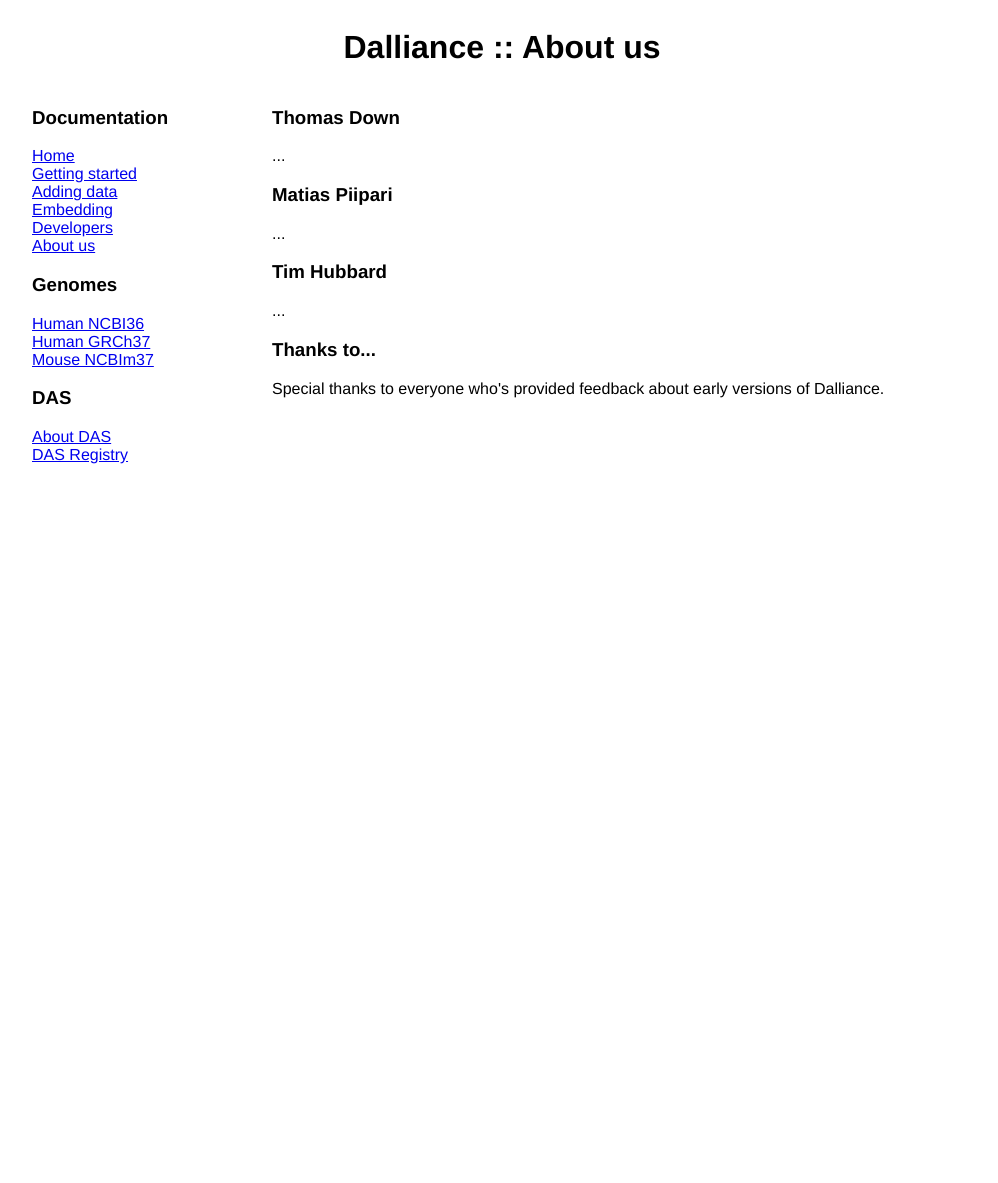
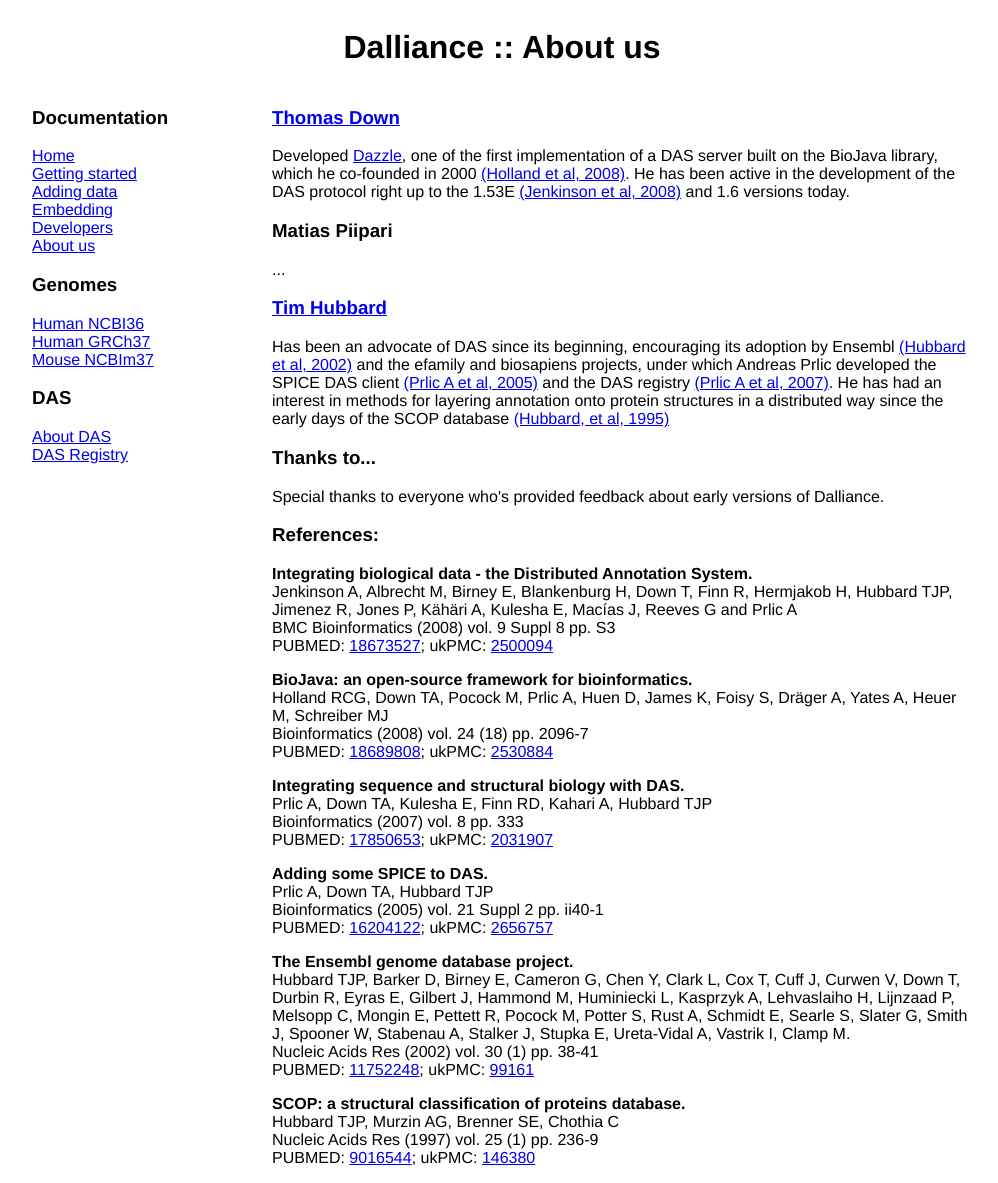
Before and after one commit to dasmoth/dalliance, a Jekyll site: the page built from web/about.html, in a window 1280 px wide. Shown: the whole page, without its empty margins (138-1136 px from the left). Built offline with Jekyll 4.4.1, drawn with Linux system fonts in a browser that asks for light colours; before the commit the page ends 900 px from its top, so only the background shows below that.

Commit message:
about.html edited

```diff
--- a/web/about.html
+++ b/web/about.html
@@ -2,23 +2,83 @@
 layout: default
 title: About us
 ---
-<h3>Thomas Down</h3>
-<p>
-...
-</p>
+<h3><a href="http://www.gurdon.cam.ac.uk/down.html">Thomas Down</a></h3>
+
+<p>Developed <a href="http://www.biojava.org/wiki/Dazzle">Dazzle</a>,
+one of the first implementation of a DAS server built on the BioJava library,
+which he co-founded in 2000 <a href="#pubmed_18689808">(Holland et al,
+2008)</a>. He has been active in the development of the DAS protocol
+right up to the 1.53E <a href="#pubmed_18673527">(Jenkinson et al,
+2008)</a> and 1.6 versions today.</p>
 
 <h3>Matias Piipari</h3>
 <p>
 ...
 </p>
 
-<h3>Tim Hubbard</h3>
-<p>
-...
-</p>
+<h3><a href="http://www.sanger.ac.uk/research/faculty/thubbard/">Tim Hubbard</a></h3>
+
+<p>Has been an advocate of DAS since its beginning, encouraging its
+adoption by Ensembl <a href="#pubmed_11752248">(Hubbard et al,
+2002)</a> and the efamily and biosapiens projects, under which Andreas
+Prlic developed the SPICE DAS client <a href="#pubmed_16204122">(Prlic
+A et al, 2005)</a> and the DAS registry <a
+ href="#pubmed_17850653">(Prlic A et al, 2007)</a>. He has had an
+interest in methods for layering annotation onto protein structures in
+a distributed way since the early days of the SCOP database <a
+ href="#pubmed_9016544">(Hubbard, et al, 1995)</a></p>
 
 <h3>Thanks to...</h3>
 
 <p>
 Special thanks to everyone who's provided feedback about early versions of Dalliance.
 </p>
+
+<h3>References:</h3>
+
+<p><a id="pubmed_18673527" name="pubmed_18673527"></a><b>Integrating biological data - the Distributed Annotation System.</b><br>
+Jenkinson A, Albrecht M, Birney E, Blankenburg H, Down T, Finn R, Hermjakob H, Hubbard TJP, Jimenez R, Jones P, Kähäri A, Kulesha E, Macías J, Reeves G and Prlic A<br>
+BMC Bioinformatics (2008) vol. 9 Suppl 8 pp. S3<br>
+PUBMED: <a href="http://ukpmc.ac.uk/abstract/MED/18673527" rel="external">18673527</a>;
+ukPMC: <a href="http://ukpmc.ac.uk/articles/PMC2500094" rel="external">2500094</a><br>
+</p>
+
+<p><a id="pubmed_18689808" name="pubmed_18689808"></a><b>BioJava: an open-source framework for bioinformatics.</b><br>
+Holland RCG, Down TA, Pocock M, Prlic A, Huen D, James K, Foisy S, Dräger A, Yates A, Heuer M, Schreiber MJ<br>
+Bioinformatics (2008) vol. 24 (18) pp. 2096-7<br>
+PUBMED: <a href="http://ukpmc.ac.uk/abstract/MED/18689808" rel="external">18689808</a>;
+ukPMC: <a href="http://ukpmc.ac.uk/articles/PMC2530884" rel="external">2530884</a><br>
+</p>
+
+<p><a id="pubmed_17850653" name="pubmed_17850653"></a><b>Integrating sequence and structural biology with DAS.</b><br>
+Prlic A, Down TA, Kulesha E, Finn RD, Kahari A, Hubbard TJP<br>
+Bioinformatics (2007) vol. 8 pp. 333<br>
+PUBMED: <a href="http://ukpmc.ac.uk/abstract/MED/17850653" rel="external">17850653</a>;
+ukPMC: <a href="http://ukpmc.ac.uk/articles/PMC2031907" rel="external">2031907</a><br>
+</p>
+
+<p><a id="pubmed_16204122" name="pubmed_16204122"></a><b>Adding some SPICE to DAS.</b><br>
+Prlic A, Down TA, Hubbard TJP<br>
+Bioinformatics (2005) vol. 21 Suppl 2 pp. ii40-1<br>
+PUBMED: <a href="http://ukpmc.ac.uk/abstract/MED/16204122" rel="external">16204122</a>;
+ukPMC: <a href="http://ukpmc.ac.uk/articles/PMC2656757" rel="external">2656757</a><br>
+</p>
+
+<p><a id="pubmed_11752248" name="pubmed_11752248"></a><b>The Ensembl genome database project.</b><br>
+Hubbard TJP, Barker D, Birney E, Cameron G, Chen Y, Clark L,
+Cox T, Cuff J, Curwen V, Down T, Durbin R, Eyras E, Gilbert J,
+Hammond M, Huminiecki L, Kasprzyk A, Lehvaslaiho H, Lijnzaad P,
+Melsopp C, Mongin E, Pettett R, Pocock M, Potter S, Rust A, Schmidt E,
+Searle S, Slater G, Smith J, Spooner W, Stabenau A, Stalker J, Stupka E,
+Ureta-Vidal A, Vastrik I, Clamp M.<br>
+Nucleic Acids Res (2002) vol. 30 (1) pp. 38-41<br>
+PUBMED: <a href="http://ukpmc.ac.uk/abstract/MED/11752248" rel="external">11752248</a>;
+ukPMC: <a href="http://ukpmc.ac.uk/articles/PMC99161" rel="external">99161</a><br>
+</p>
+
+<p><a id="pubmed_9016544" name="pubmed_9016544"></a><b>SCOP: a structural classification of proteins database.</b><br>
+Hubbard TJP, Murzin AG, Brenner SE, Chothia C<br>
+Nucleic Acids Res (1997) vol. 25 (1) pp. 236-9<br>
+PUBMED: <a href="http://ukpmc.ac.uk/abstract/MED/9016544" rel="external">9016544</a>;
+ukPMC: <a href="http://ukpmc.ac.uk/articles/PMC146380" rel="external">146380</a><br>
+</p>
```
